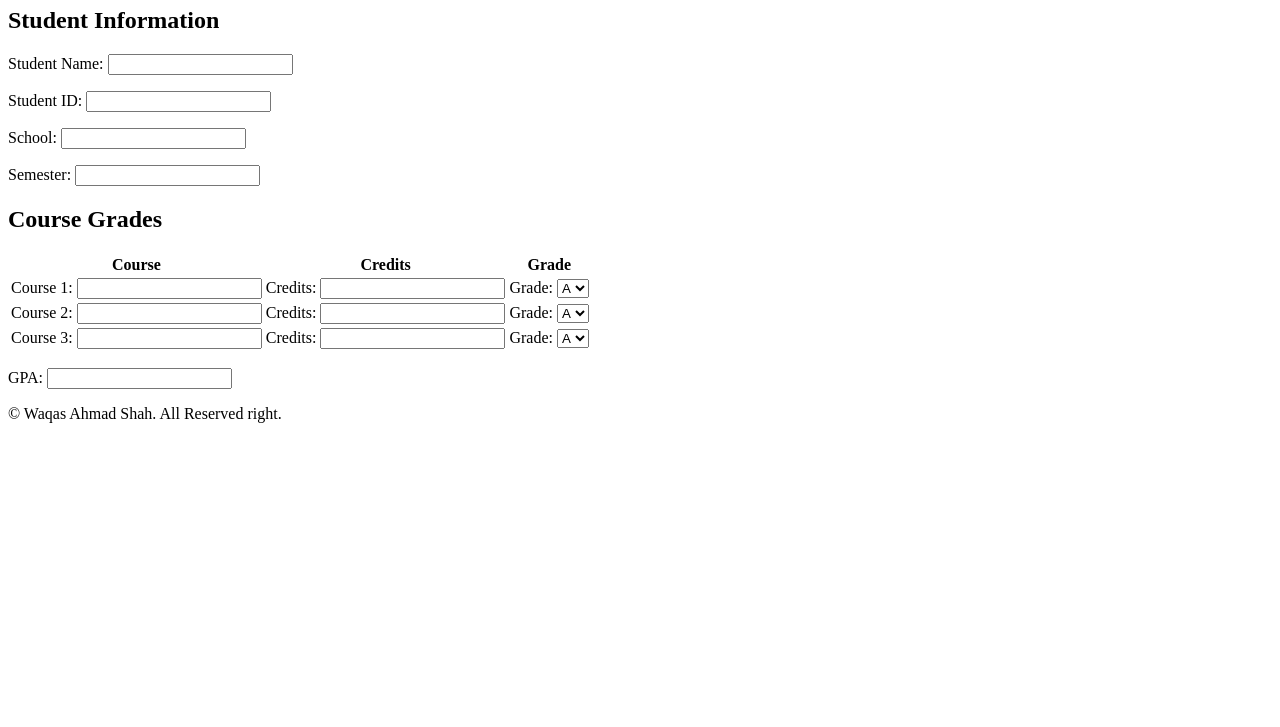
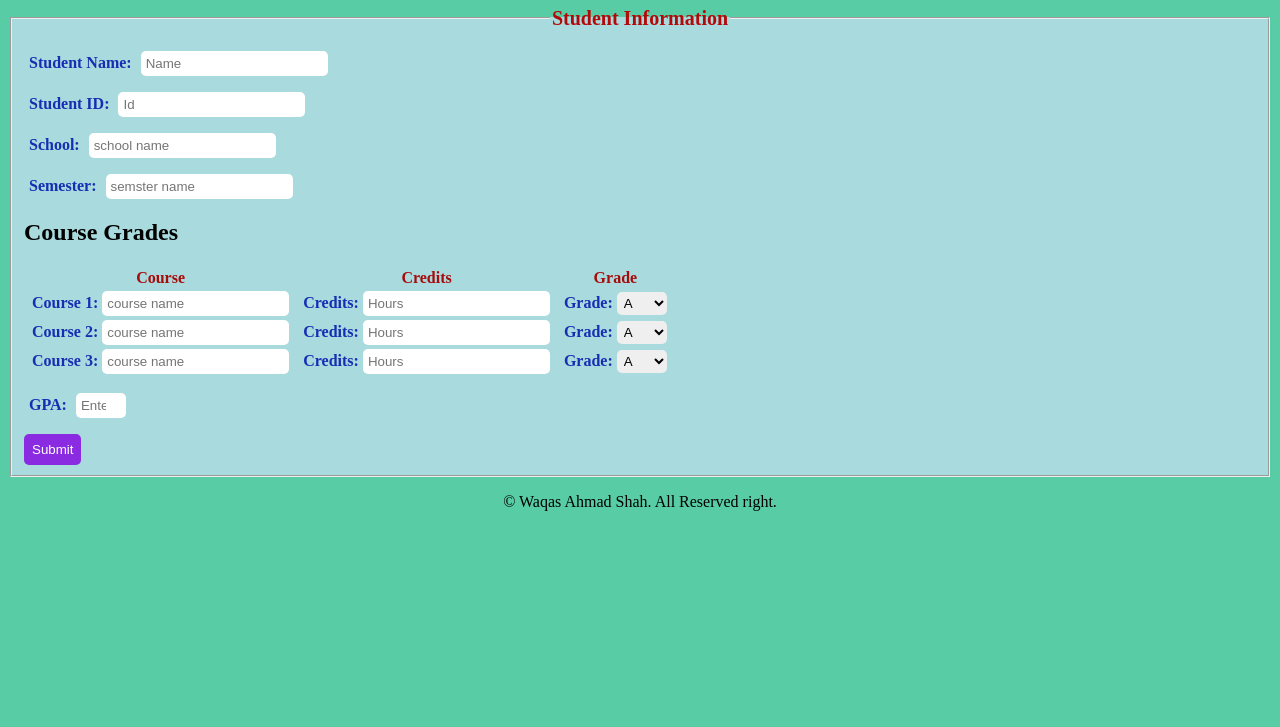
Before and after one commit to waqasahmad422/PSEB-Course, a plain HTML site: page transcript/index.html in a window 1280 px wide. Shown: the part 73-800 px from the top of the page. Drawn offline with Linux system fonts and the light colour scheme.

Commit message:
feature: intergation of css in index.html, and apply inline, internal, external css

```diff
--- a/transcript/index.html
+++ b/transcript/index.html
@@ -1,35 +1,46 @@
-<!DOCTYPE html>
+<!doctype html>
 <html>
   <head>
     <title>Student Transcript</title>
+    <link rel="stylesheet" href="./style.css">
   </head>
+  <style>
+    body{
+      background-color: rgb(88, 204, 165);
+    }
+    fieldset{
+      background-color: rgb(169, 218, 221);
+    }
+
+  </style>
   <body>
     <header>
-        <h1>Student Transcript</h1>
+      <h1 style="color: rgb(82, 17, 143); text-align: center;">Student Transcript</h1>
     </header>
 
     <main>
       <form>
-            <h2>Student Information</h2>
+        <fieldset>
+            <legend style="text-align:center; font-size: 20px; font-weight: bold; color: rgb(179, 9, 9);">Student Information</legend>
 
           <p>
             <label for="student-name">Student Name:</label>
-                <input type="text" id="student-name">
+            <input type="text" id="student-name" placeholder="Name"/>
           </p>
 
           <p>
             <label for="student-id">Student ID:</label>
-                <input type="text" id="student-id">
+            <input type="text" id="student-id" placeholder="Id" />
           </p>
 
           <p>
             <label for="school">School:</label>
-                <input type="text" id="school">
+            <input type="text" id="school" placeholder="school name" />
           </p>
 
           <p>
             <label for="semester">Semester:</label>
-                <input type="text" id="semester">
+            <input type="text" id="semester" placeholder="semster name"/>
           </p>
 
           <h2>Course Grades</h2>
@@ -44,10 +55,15 @@
             </thead>
             <tbody>
               <tr>
-                        <td><label>Course 1: <input type="text"></label></td>
-                        <td><label>Credits: <input type="number"></label></td>
                 <td>
-                            <label>Grade:
+                  <label>Course 1: <input type="text" placeholder="course name"/></label>
+                </td>
+                <td>
+                  <label>Credits: <input type="number" min="1" placeholder="Hours"/></label>
+                </td>
+                <td>
+                  <label
+                    >Grade:
                     <select>
                       <option>A</option>
                       <option>B</option>
@@ -59,10 +75,15 @@
                 </td>
               </tr>
               <tr>
-                        <td><label>Course 2: <input type="text"></label></td>
-                        <td><label>Credits: <input type="number"></label></td>
                 <td>
-                            <label>Grade:
+                  <label>Course 2: <input type="text" placeholder="course name"/></label>
+                </td>
+                <td>
+                  <label>Credits: <input type="number" min="1" placeholder="Hours"/></label>
+                </td>
+                <td>
+                  <label
+                    >Grade:
                     <select>
                       <option>A</option>
                       <option>B</option>
@@ -74,10 +95,15 @@
                 </td>
               </tr>
               <tr>
-                        <td><label>Course 3: <input type="text"></label></td>
-                        <td><label>Credits: <input type="number"></label></td>
                 <td>
-                            <label>Grade:
+                  <label>Course 3: <input type="text" placeholder="course name"/></label>
+                </td>
+                <td>
+                  <label>Credits: <input type="number" min="1" placeholder="Hours"/></label>
+                </td>
+                <td>
+                  <label
+                    >Grade:
                     <select>
                       <option>A</option>
                       <option>B</option>
@@ -93,13 +119,15 @@
 
           <p>
             <label for="gpa">GPA:</label>
-                <input type="number" id="gpa">
+            <input type="number" id="gpa" min="1" max="4" placeholder="Enter GPA"/>
           </p>
+
+          <button type="submit" class="btn">Submit</button>
+        </fieldset>
       </form>
-
     </main>
 
-    <footer>
+    <footer style="text-align: center;">
       <p>&copy; Waqas Ahmad Shah. All Reserved right.</p>
     </footer>
   </body>
--- /dev/null
+++ b/transcript/style.css
@@ -0,0 +1,34 @@
+label{
+    color: rgb(23, 46, 179);
+    font-weight: bold;
+    padding: 5px 5px;
+    outline: none;
+}
+input{
+    border: none;
+    padding: 5px;
+    border-radius: 5px;
+}
+select{
+    width: 50px;
+    padding: 3px;
+    border: none;
+    border-radius: 5px;
+}
+thead tr th{
+    color: rgb(167, 12, 12);
+    font-weight: 900;
+}
+.btn{
+     border: none;
+     padding: 8px;
+     border-radius: 5px;
+     background-color: blueviolet;
+     color: white;
+     cursor: pointer;
+     transition: all 0.3s ease;
+
+}
+.btn:hover{
+    transform: scale(0.9);
+}
```
Also changed, not shown: 1 other file. Lines whose indentation alone changed are shown as unchanged.
